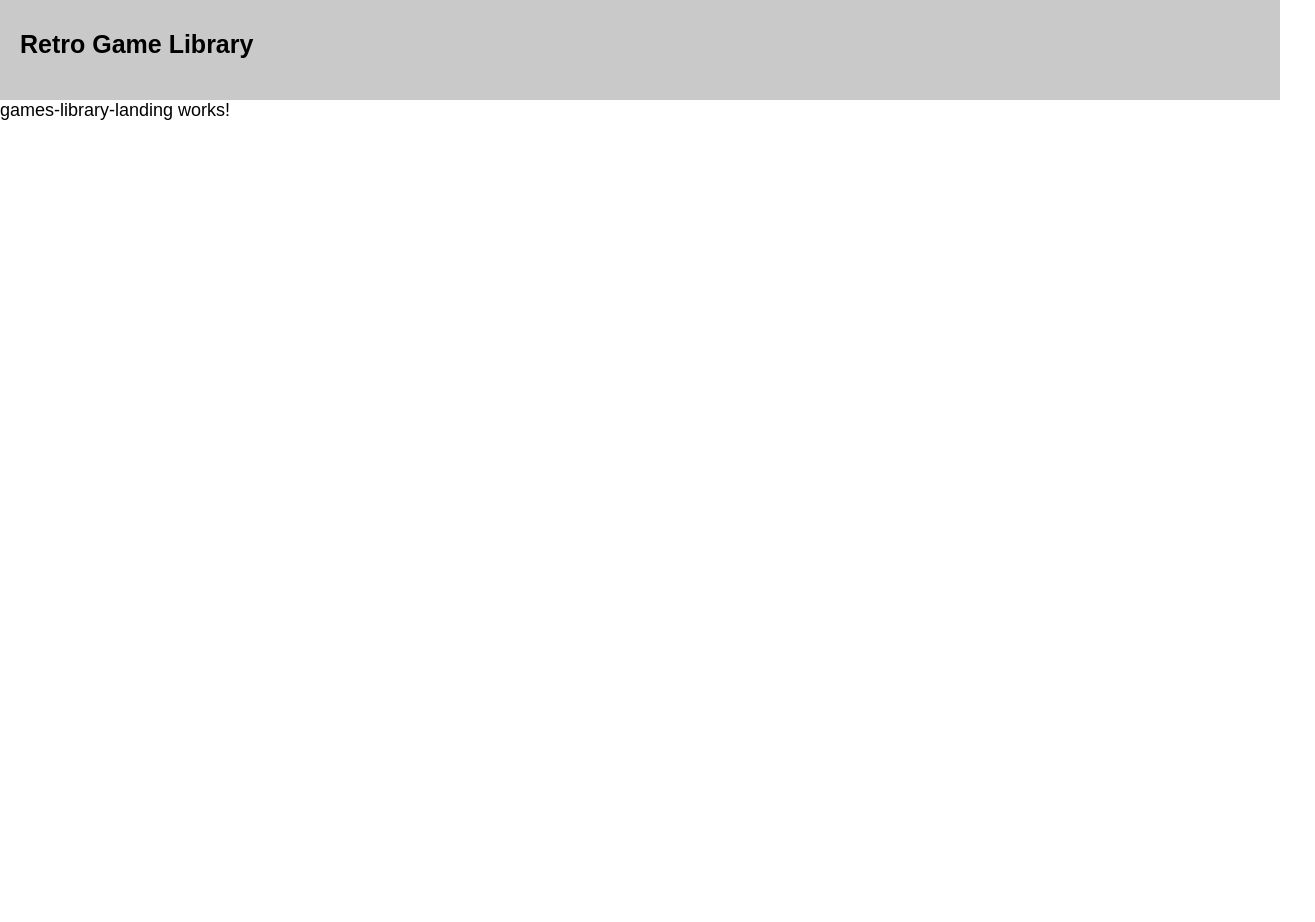
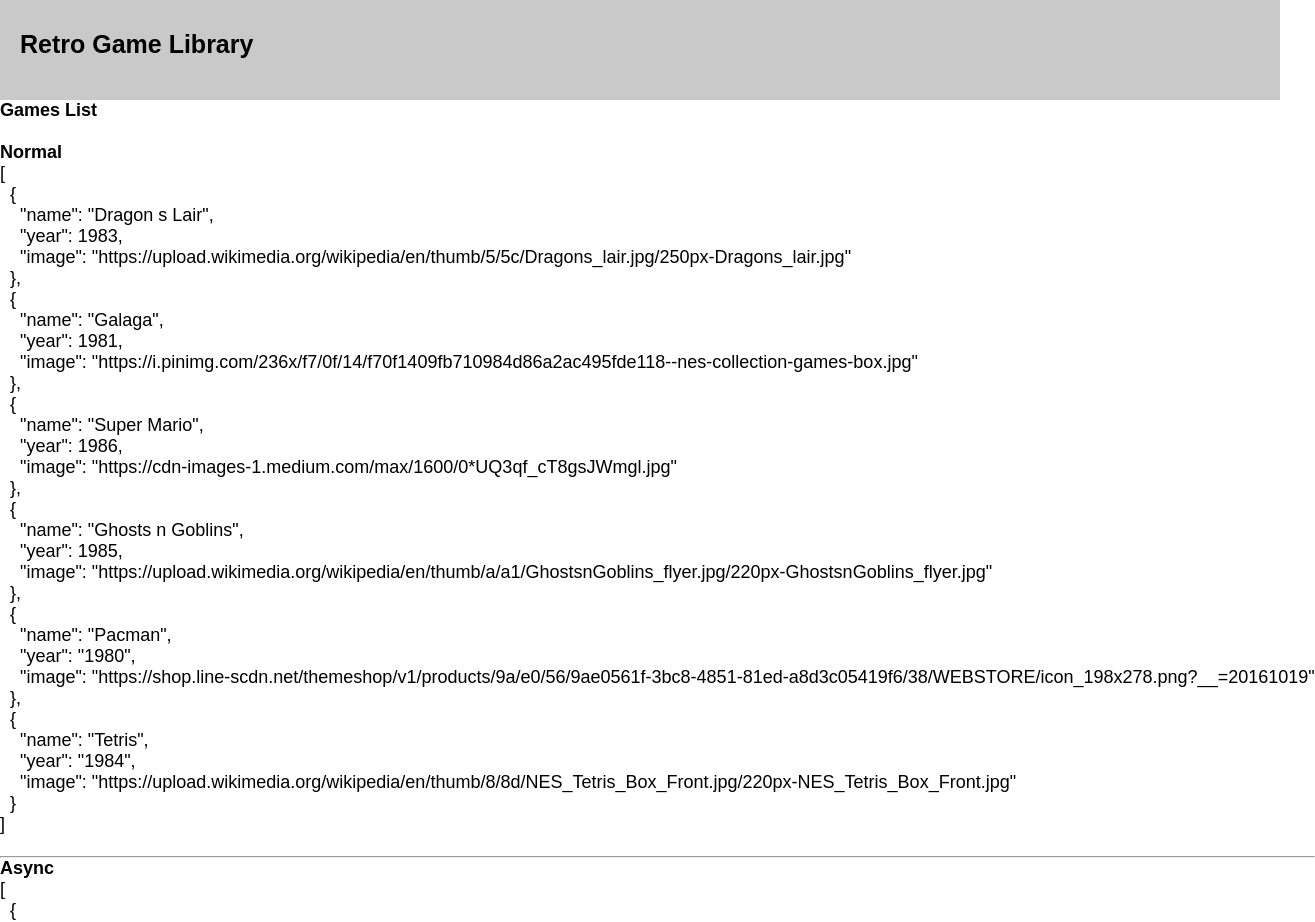
Before and after one commit to alessiaAmitrano/angular-crud, an Angular app: page / in a window 1280 px wide. Shown: the top 922 px of the page, 1315 px wide, since content can reach past the window. Before the commit the page ends 800 px from the top, so only its background shows below. Built offline with nearby package versions, Linux system fonts and the light colour scheme; data requests are answered from the project's data file.

Commit message:
demo of norm and async data

```diff
--- a/src/app/+games/containers/games-landing/games-landing.component.html
+++ b/src/app/+games/containers/games-landing/games-landing.component.html
@@ -1,3 +1,9 @@
-<p>
-  games-library-landing works!
-</p>
+<h1>Games List</h1>
+<br>
+<h2>Normal</h2>
+<pre>{{gamesList | json}}</pre>
+<br>
+<hr>
+
+<h2>Async</h2>
+<pre>{{gamesList$ | async | json}}</pre>
--- a/src/app/+games/containers/games-landing/games-landing.component.ts
+++ b/src/app/+games/containers/games-landing/games-landing.component.ts
@@ -1,18 +1,27 @@
-import { Component, OnInit } from '@angular/core';
+import { Component, OnInit, OnDestroy } from '@angular/core';
 import { GamesService } from 'core/services/games.service';
+import { Game } from 'core/models/game';
+import { Subscription, Observable } from 'rxjs';
 
 @Component({
   selector: 'app-games-landing',
   templateUrl: './games-landing.component.html',
   styleUrls: ['./games-landing.component.scss']
 })
-export class GamesLandingComponent implements OnInit {
-
+export class GamesLandingComponent implements OnInit, OnDestroy {
+  gamesList: Game[];
+  sub: Subscription;
+  gamesList$: Observable<Game[]>;
   constructor(private gameApi: GamesService) { }
 
   ngOnInit() {
-    this.gameApi.getGameList()
-      .subscribe(console.log);
+    this.sub = this.gameApi.getGameList()
+      .subscribe(data => this.gamesList = data);
+
+      this.gamesList$ = this.gameApi.getGameList();
   }
 
+  ngOnDestroy() {
+    this.sub.unsubscribe();
+  }
 }
```
